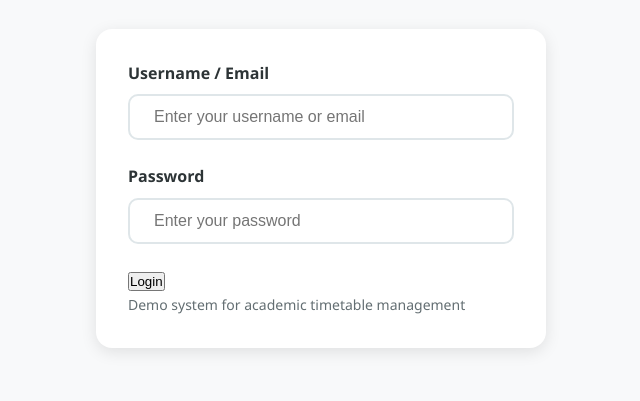
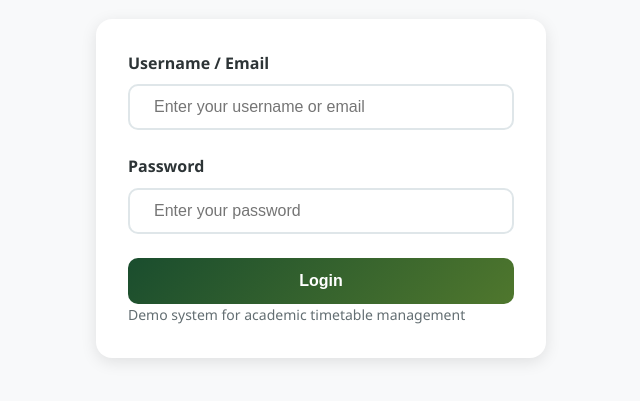
Before and after one commit to bibhusharma1/Automated-Timetable-Generator, a plain HTML site: page Frontend/index.html in a window 1280 px wide. Shown: the part 347-748 px from the top of the page, without its empty margins (319-959 px from the left). Drawn offline with Linux system fonts and the light colour scheme.

Commit message:
Improved login button styles with hover effects

```diff
--- a/Frontend/css/style.css
+++ b/Frontend/css/style.css
@@ -119,3 +119,29 @@ p {
     outline: none;
     border-color: var(--primary-color);
 }
+/*BUTTON STYLING*/
+.btn {
+    padding: 0.875rem var(--spacing-lg);
+    border: none;
+    border-radius: var(--radius-md);
+    font-size: 1rem;
+    font-weight: 600;
+    cursor: pointer;
+    transition: var(--transition-medium);
+    display: inline-flex;
+    justify-content: center;
+    align-items: center;
+}
+
+.btn-primary {
+    background: linear-gradient(135deg, var(--primary-color), var(--secondary-color));
+    color: white;
+}
+
+.btn-primary:hover {
+    transform: translateY(-2px);
+}
+
+.btn-large {
+    width: 100%;
+}
```
